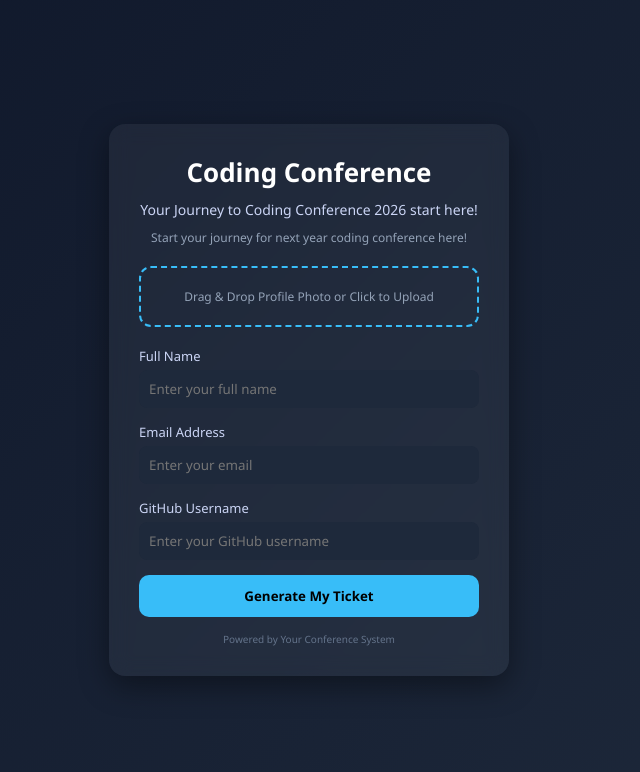
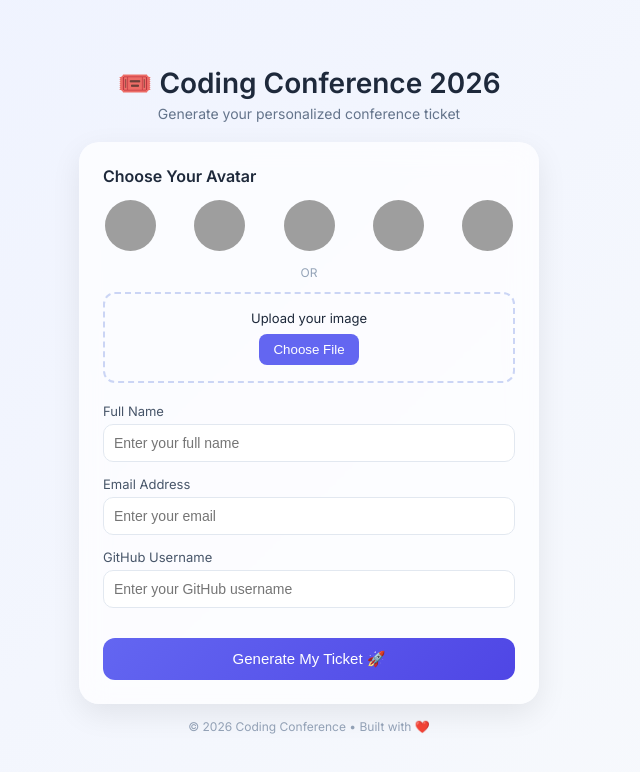
Before and after one commit to ItsUtkarshhh/Mini-Projects, a plain HTML site: page Conference Ticket Generator System/index.html in a window 1280 px wide. Shown: the whole page, without its empty margins (331-971 px from the left). Drawn offline with Linux system fonts and the light colour scheme; grey boxes are pictures that could not be loaded.

Commit message:
Practice

```diff
--- a/Conference Ticket Generator System/index.html
+++ b/Conference Ticket Generator System/index.html
@@ -1,44 +1,91 @@
 <!DOCTYPE html>
 <html lang="en">
 <head>
-  <meta charset="UTF-8">
-  <meta name="viewport" content="width=device-width, initial-scale=1.0">
-  <title>Coding Conference Ticket</title>
-  <link rel="stylesheet" href="styles.css">
+  <meta charset="UTF-8" />
+  <meta name="viewport" content="width=device-width, initial-scale=1.0" />
+  <title>Conference Ticket Generator</title>
+
+  <!-- Google Font -->
+  <link href="https://fonts.googleapis.com/css2?family=Inter:wght@300;400;500;600&display=swap" rel="stylesheet">
+
+  <link rel="stylesheet" href="styles.css" />
 </head>
+
 <body>
   <div class="container">
-    <h1>Coding Conference</h1>
-    <h2>Your Journey to Coding Conference 2026 start here!</h2>
-    <div class="tagline">Start your journey for next year coding conference here!</div>
 
-    <div class="drop-zone" onclick="document.getElementById('fileInput').click()">
-      <p>Drag & Drop Profile Photo or Click to Upload</p>
-      <input type="file" id="fileInput" accept="image/*">
+    <!-- Header -->
+    <header class="header">
+      <h1>🎟️ Coding Conference 2026</h1>
+      <p class="subtitle">
+        Generate your personalized conference ticket
+      </p>
+    </header>
+
+    <!-- Form Card -->
+    <div class="card">
+
+      <!-- Avatar Section -->
+      <section class="avatar-section">
+        <h3>Choose Your Avatar</h3>
+
+        <div class="avatar-options">
+          <img src="assets/avatar1.jpg" class="avatar" alt="avatar1">
+          <img src="assets/avatar2.jpg" class="avatar" alt="avatar2">
+          <img src="assets/avatar3.jpg" class="avatar" alt="avatar3">
+          <img src="assets/avatar5.jpg" class="avatar" alt="avatar4">
+          <img src="assets/avatar4.jpg" class="avatar" alt="avatar5">
+        </div>
+
+        <p class="divider">OR</p>
+
+        <!-- Upload Section -->
+        <div class="upload-box" id="uploadBox">
+          <p>Upload your image</p>
+          <input type="file" id="fileInput" accept="image/*" hidden />
+          <button type="button" id="uploadBtn">Choose File</button>
+        </div>
+
+        <!-- Image Preview -->
+        <div class="preview-container">
+          <img id="previewImage" src="" alt="Preview" />
+        </div>
+      </section>
+
+      <!-- Form Section -->
+      <section class="form-section">
+
+        <div class="form-group">
+          <label for="name">Full Name</label>
+          <input id="name" type="text" placeholder="Enter your full name" required />
         </div>
 
         <div class="form-group">
-      <label>Full Name</label>
-      <input type="text" placeholder="Enter your full name">
+          <label for="email">Email Address</label>
+          <input id="email" type="email" placeholder="Enter your email" required />
         </div>
 
         <div class="form-group">
-      <label>Email Address</label>
-      <input type="email" placeholder="Enter your email">
+          <label for="github">GitHub Username</label>
+          <input id="github" type="text" placeholder="Enter your GitHub username" />
         </div>
 
-    <div class="form-group">
-      <label>GitHub Username</label>
-      <input type="text" placeholder="Enter your GitHub username">
+      </section>
+
+      <!-- CTA -->
+      <button class="btn-primary" id="generateBtn">
+        Generate My Ticket 🚀
+      </button>
+
     </div>
 
-    <button class="btn">Generate My Ticket</button>
+    <!-- Footer -->
+    <footer class="footer">
+      <p>© 2026 Coding Conference • Built with ❤️</p>
+    </footer>
 
-    <div class="footer">
-      Powered by Your Conference System
   </div>
 
-    <script src="script.js"></script>
-  </div>
+  <script src="main.js"></script>
 </body>
 </html>
--- /dev/null
+++ b/Conference Ticket Generator System/main.js
@@ -0,0 +1,81 @@
+// Ticket Form Input
+const fileInput = document.getElementById('fileInput');
+const nameInput = document.querySelector('input[placeholder="Enter your full name"]');
+const emailInput = document.querySelector('input[type="email"]');
+const githubInput = document.querySelector('input[placeholder="Enter your GitHub username"]');
+const generateBtn = document.querySelector('.btn-primary');
+
+let selectedAvatar = null;
+let uploadedImage = null;
+
+const avatars = document.querySelectorAll('.avatar');
+
+avatars.forEach((avatar) => {
+    avatar.addEventListener('click', () => {
+        // Remove old selection
+        avatars.forEach(a => a.classList.remove('selected'));
+
+        // Add the latest avatar
+        avatar.classList.add('selected');
+
+        // Updating the latest avatar
+        selectedAvatar = avatar.src;
+        uploadedImage = null;
+
+        console.log("Selected Avatar:", selectedAvatar);
+    })
+})
+
+const previewImage = document.getElementById('previewImage');
+
+fileInput.addEventListener('change', (e) => {
+    const file = e.target.files[0];
+
+    if(!file) return;
+
+    const reader = new FileReader();
+
+    reader.onload = () => {
+        uploadedImage = reader.result;
+        selectedAvatar = null;
+
+        avatars.forEach(a => a.classList.remove('selected'));
+
+        previewImage.src = reader.result;
+        previewImage.style.display = 'block';
+
+        console.log("Uploaded Image Stored");
+    }
+
+    reader.readAsDataURL(file);
+})
+
+const uploadBtn = document.getElementById("uploadBtn");
+uploadBtn.addEventListener('click', () => {
+    fileInput.click();
+})
+
+generateBtn.addEventListener('click', () => {
+    const name = nameInput.value.trim();
+    const email = emailInput.value.trim();
+    const github = githubInput.value.trim();
+
+    if (!name || !email || !github) {
+        alert("Name, Email and Github are required!");
+        return;
+    }
+
+    if (!selectedAvatar && !uploadedImage) {
+        alert("Please select or upload an image!");
+        return;
+    }
+
+    let finalImage = uploadedImage ? uploadedImage : selectedAvatar;
+
+    localStorage.setItem("name", name);
+    localStorage.setItem("email", email);
+    localStorage.setItem("github", github);
+    localStorage.setItem("image", finalImage);
+
+    window.location.href = "ticket.html";
+})
--- a/Conference Ticket Generator System/script.js
+++ /dev/null
@@ -1,42 +0,0 @@
-// Ticket Form Input
-const fileInput = document.getElementById('fileInput');
-const nameInput = document.querySelector('input[placeholder="Enter your full name"]');
-const emailInput = document.querySelector('input[type="email"]');
-const githubInput = document.querySelector('input[placeholder="Enter your GitHub username"]');
-const generateBtn = document.querySelector('.btn');
-
-// Event handling
-generateBtn.addEventListener('click', function() {
-    const name = nameInput.value.trim();
-    const email = emailInput.value.trim();
-    const github = githubInput.value.trim();
-    const file = fileInput.files[0];
-
-    if(!file || !name || !email || !github) {
-        alert("All fields are required!");
-        return;
-    }
-
-    if(!email.includes('@')) {
-        alert("Enter a valid email");
-        return;
-    }
-
-    const reader = new FileReader();
-
-    reader.onload = function (e) {
-        const imageBase64 = e.target.result;
-        const userData = {
-            name,
-            email,
-            github,
-            image: imageBase64
-        };
-
-        localStorage.setItem("ticketData", JSON.stringify(userData));
-
-        window.location.href = "ticket.html";
-    };
-
-    reader.readAsDataURL(file); // It converts the image into a Data URL containing Base64 string representing the image in string format
-});
--- a/Conference Ticket Generator System/styles.css
+++ b/Conference Ticket Generator System/styles.css
@@ -1,116 +1,198 @@
+/* Reset */
 * {
   margin: 0;
   padding: 0;
   box-sizing: border-box;
-    font-family: 'Segoe UI', Tahoma, Geneva, Verdana, sans-serif;
 }
 
+/* Base */
 body {
-    background: linear-gradient(135deg, #0f172a, #1e293b);
-    color: #fff;
+  font-family: 'Inter', sans-serif;
+  background: linear-gradient(135deg, #eef2ff, #f8fafc);
+  min-height: 100vh;
   display: flex;
   justify-content: center;
   align-items: center;
-    min-height: 100vh;
+  color: #1e293b;
 }
 
+/* Container */
 .container {
-    background: rgba(255, 255, 255, 0.05);
-    backdrop-filter: blur(10px);
-    border-radius: 16px;
-    padding: 30px;
-    width: 400px;
-    box-shadow: 0 10px 30px rgba(0,0,0,0.4);
+  width: 100%;
+  max-width: 500px;
+  padding: 20px;
 }
 
-h1 {
+/* Header */
+.header {
   text-align: center;
-    font-size: 26px;
+  margin-bottom: 20px;
+}
+
+.header h1 {
+  font-size: 28px;
+  font-weight: 600;
+}
+
+.subtitle {
+  font-size: 14px;
+  color: #64748b;
+  margin-top: 5px;
+}
+
+/* Card (Glass Effect) */
+.card {
+  background: rgba(255, 255, 255, 0.7);
+  backdrop-filter: blur(14px);
+  border-radius: 20px;
+  padding: 24px;
+  box-shadow: 0 10px 30px rgba(0, 0, 0, 0.08);
+}
+
+/* Avatar Section */
+.avatar-section h3 {
+  font-size: 16px;
+  margin-bottom: 12px;
+}
+
+/* Avatar Options */
+.avatar-options {
+  display: flex;
+  gap: 10px;
+  justify-content: space-between;
   margin-bottom: 10px;
 }
 
-h2 {
-    text-align: center;
-    font-size: 14px;
-    font-weight: normal;
-    color: #cbd5f5;
-    margin-bottom: 10px;
+.avatar {
+    width: 55px;
+    height: 55px;
+    border-radius: 50%;
+    cursor: pointer;
+    border: 2px solid transparent;
+    transition: all 0.3s ease;
+    object-fit: cover;
 }
 
-.tagline {
+.avatar:hover {
+  transform: scale(1.08);
+  border-color: #6366f1;
+}
+
+.avatar.selected {
+  border-color: #4f46e5;
+  box-shadow: 0 0 0 3px rgba(79, 70, 229, 0.2);
+}
+
+/* Divider */
+.divider {
   text-align: center;
   font-size: 12px;
   color: #94a3b8;
-    margin-bottom: 20px;
+  margin: 12px 0;
 }
 
-.drop-zone {
-    border: 2px dashed #38bdf8;
+/* Upload Box */
+.upload-box {
+  border: 2px dashed #cbd5f5;
   border-radius: 12px;
-    padding: 20px;
+  padding: 16px;
   text-align: center;
-    cursor: pointer;
-    margin-bottom: 20px;
-    transition: 0.3s;
+  transition: 0.3s ease;
 }
 
-.drop-zone:hover {
-    background: rgba(56, 189, 248, 0.1);
+.upload-box:hover {
+  background: #eef2ff;
 }
 
-.drop-zone input {
-    display: none;
+.upload-box p {
+  font-size: 13px;
+  margin-bottom: 8px;
 }
 
-.drop-zone p {
-    font-size: 12px;
-    color: #94a3b8;
+#uploadBtn {
+  background: #6366f1;
+  color: white;
+  border: none;
+  padding: 8px 14px;
+  border-radius: 8px;
+  cursor: pointer;
+  transition: 0.3s ease;
+}
+
+#uploadBtn:hover {
+  background: #4f46e5;
+}
+
+/* Preview */
+.preview-container {
+  margin-top: 12px;
+  text-align: center;
+}
+
+#previewImage {
+  width: 80px;
+  height: 80px;
+  border-radius: 50%;
+  display: none;
+  object-fit: cover;
+  border: 2px solid #6366f1;
+}
+
+/* Form */
+.form-section {
+  margin-top: 20px;
 }
 
 .form-group {
-    margin-bottom: 15px;
+  margin-bottom: 14px;
 }
 
 .form-group label {
+  font-size: 13px;
   display: block;
   margin-bottom: 5px;
-    font-size: 13px;
-    color: #cbd5f5;
+  color: #475569;
 }
 
 .form-group input {
   width: 100%;
   padding: 10px;
-    border-radius: 8px;
-    border: none;
-    outline: none;
-    background: #1e293b;
-    color: #fff;
+  border-radius: 10px;
+  border: 1px solid #e2e8f0;
+  font-size: 14px;
+  transition: 0.2s ease;
 }
 
 .form-group input:focus {
-    border: 1px solid #38bdf8;
+  outline: none;
+  border-color: #6366f1;
+  box-shadow: 0 0 0 2px rgba(99, 102, 241, 0.15);
 }
 
-.btn {
+/* Button */
+.btn-primary {
   width: 100%;
+  margin-top: 16px;
   padding: 12px;
+  border-radius: 12px;
   border: none;
-    border-radius: 10px;
-    background: #38bdf8;
-    color: #000;
-    font-weight: bold;
+  background: linear-gradient(135deg, #6366f1, #4f46e5);
+  color: white;
+  font-size: 15px;
+  font-weight: 500;
   cursor: pointer;
-    transition: 0.3s;
+  transition: all 0.3s ease;
 }
 
-.btn:hover {
-    background: #0ea5e9;
+.btn-primary:hover {
+  transform: translateY(-1px);
+  box-shadow: 0 8px 20px rgba(99, 102, 241, 0.3);
 }
 
+/* Footer */
 .footer {
   text-align: center;
-    font-size: 10px;
-    color: #64748b;
   margin-top: 15px;
+  font-size: 12px;
+  color: #94a3b8;
 }
--- a/Conference Ticket Generator System/ticket.css
+++ b/Conference Ticket Generator System/ticket.css
@@ -1,119 +1,145 @@
+/* Reset */
 * {
   margin: 0;
   padding: 0;
   box-sizing: border-box;
-  font-family: 'Poppins', sans-serif;
 }
 
+/* Base */
 body {
-height: 100vh;
-background: linear-gradient(135deg, #0f172a, #1e293b);
+  font-family: 'Inter', sans-serif;
+  background: linear-gradient(135deg, #eef2ff, #f8fafc);
+  min-height: 100vh;
   display: flex;
   justify-content: center;
   align-items: center;
+  color: #1e293b;
 }
 
-/* Container for 3D effect */
-.ticket-container {
-perspective: 1000px;
+/* Container */
+.container {
+  width: 100%;
+  max-width: 420px;
+  padding: 20px;
+  text-align: center;
 }
 
-/* Main Ticket Card */
-.ticket {
-width: 380px;
-background: linear-gradient(135deg, #1e293b, #334155);
-border-radius: 20px;
-padding: 25px;
-box-shadow: 0 20px 40px rgba(0,0,0,0.6);
-text-align: center;
-position: relative;
-overflow: hidden;
-transition: transform 0.4s ease;
+/* Header */
+.header {
+  margin-bottom: 20px;
 }
 
-.ticket:hover {
-transform: rotateY(5deg) rotateX(5deg);
+.header h1 {
+  font-size: 26px;
+  font-weight: 600;
 }
 
-/* Glow effect */
-.ticket::before {
-content: "";
-position: absolute;
-top: -50%;
-left: -50%;
-width: 200%;
-height: 200%;
-background: radial-gradient(circle, rgba(56,189,248,0.2), transparent);
-transform: rotate(25deg);
+.subtitle {
+  font-size: 14px;
+  color: #64748b;
+  margin-top: 5px;
 }
 
-/* Profile Image */
-.profile-img {
-width: 110px;
-height: 110px;
-border-radius: 50%;
-object-fit: cover;
-border: 4px solid #38bdf8;
-margin-bottom: 15px;
-position: relative;
-z-index: 1;
+/* Ticket Card */
+.ticket-card {
+  background: rgba(255, 255, 255, 0.7);
+  backdrop-filter: blur(14px);
+  border-radius: 20px;
+  padding: 24px;
+  box-shadow: 0 10px 30px rgba(0, 0, 0, 0.08);
+  text-align: left;
 }
 
-/* Name */
-h2 {
-color: #ffffff;
-font-weight: 600;
-margin-bottom: 5px;
+/* Ticket Header */
+.ticket-header {
+  display: flex;
+  justify-content: space-between;
+  align-items: center;
 }
 
-/* Email & GitHub */
-.email,
-.github {
-color: #cbd5f5;
-font-size: 14px;
-margin: 4px 0;
+.ticket-header h2 {
+  font-size: 18px;
+}
+
+/* Badge */
+.badge {
+  background: #6366f1;
+  color: white;
+  padding: 4px 10px;
+  font-size: 12px;
+  border-radius: 20px;
 }
 
 /* Divider */
 .divider {
-margin: 15px 0;
   height: 1px;
-background: linear-gradient(to right, transparent, #38bdf8, transparent);
+  background: #e2e8f0;
+  margin: 16px 0;
 }
 
-/* Ticket ID */
-.ticket-id {
-font-size: 13px;
-color: #94a3b8;
-margin-bottom: 10px;
+/* Profile Section */
+.profile-section {
+  display: flex;
+  align-items: center;
+  gap: 14px;
 }
 
-/* Badge */
-.badge {
-display: inline-block;
-background: #38bdf8;
-color: #000;
-padding: 6px 12px;
-border-radius: 12px;
+/* Image */
+.profile-img {
+  width: 70px;
+  height: 70px;
+  border-radius: 50%;
+  object-fit: cover;
+  border: 2px solid #6366f1;
+}
+
+/* User Info */
+.user-info h3 {
+  font-size: 16px;
+}
+
+.email {
   font-size: 13px;
+  color: #64748b;
+}
+
+.github {
+  font-size: 13px;
+  color: #4f46e5;
+}
+
+/* Ticket Info */
+.ticket-info {
+  text-align: center;
+}
+
+.label {
+  font-size: 12px;
+  color: #94a3b8;
+}
+
+.ticket-id {
+  font-size: 18px;
   font-weight: 600;
-margin-top: 8px;
+  margin-top: 5px;
+  letter-spacing: 1px;
 }
 
 /* Button */
-.btn {
-margin-top: 20px;
-padding: 10px 15px;
+.btn-primary {
+  margin-top: 18px;
+  width: 100%;
+  padding: 12px;
+  border-radius: 12px;
   border: none;
-border-radius: 10px;
-background: linear-gradient(135deg, #22c55e, #16a34a);
+  background: linear-gradient(135deg, #6366f1, #4f46e5);
   color: white;
+  font-size: 15px;
   cursor: pointer;
-font-weight: 500;
-transition: 0.3s;
+  transition: 0.3s ease;
 }
 
-.btn:hover {
-transform: scale(1.05);
-box-shadow: 0 5px 15px rgba(34,197,94,0.5);
+.btn-primary:hover {
+  transform: translateY(-1px);
+  box-shadow: 0 8px 20px rgba(99, 102, 241, 0.3);
 }
```
Also changed, not shown: Conference Ticket Generator System/ticket.html (+59 -11 lines), Conference Ticket Generator System/ticket.js (added, +26 -0 lines), 6 other files. Lines whose indentation alone changed are shown as unchanged.
